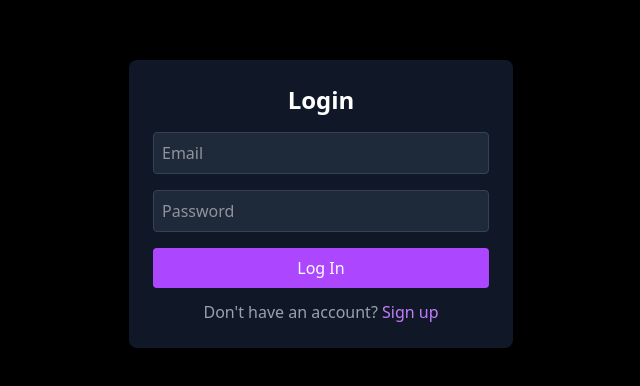
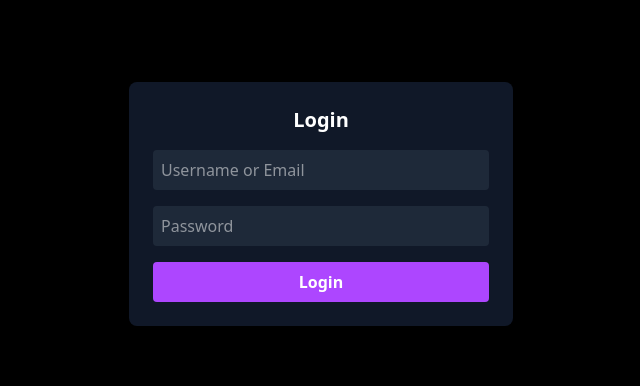
Before and after one commit to 5hubhm/IndiView-Frontend, a React (Vite) app: page /login in a window 1280 px wide. Shown: the part 196-582 px from the top of the page, without its empty margins (319-959 px from the left). Built offline with nearby package versions, Linux system fonts and the light colour scheme.

Commit message:
successfully built login and signup with backend

```diff
--- a/src/App.jsx
+++ b/src/App.jsx
@@ -3,12 +3,14 @@ import { BrowserRouter as Router, Route, Routes } from "react-router-dom";
 import Home from "./pages/Home";
 import Login from "./pages/Login";
 import Signup from "./pages/Signup";
+import HomePage from "./pages/Homepage";
 
 function App() {
   return (
     <Router>
       <Routes>
-        <Route path="/" element={<Home />} />
+        <Route path="/" element={<HomePage />} />
+        <Route path="/Home" element={<Home />} />
         <Route path="/login" element={<Login />} />
         <Route path="/signup" element={<Signup />} />
       </Routes>
--- a/src/pages/Home.jsx
+++ b/src/pages/Home.jsx
@@ -37,7 +37,9 @@ const Home = () => {
       <header className="absolute top-0 left-0 w-full flex items-center justify-between px-6 py-3 border-b border-gray-700 bg-black">
         {/* Logo and Search Bar */}
         <div className="flex items-center space-x-3">
-          <img src={logo} alt="IndiView Logo" className="w-12 h-12" />
+          <Link to="/Home">  {/* 👈 Wrap the logo inside Link */}
+            <img src={logo} alt="IndiView Logo" className="w-12 h-12 cursor-pointer" />
+          </Link>
           <input type="text" placeholder="Search" className="bg-gray-800 text-white px-4 py-2 rounded w-80" />
         </div>
 
--- /dev/null
+++ b/src/pages/Homepage.jsx
@@ -0,0 +1,52 @@
+import React from "react";
+import { Link } from "react-router-dom";
+import { BsPlayCircle } from "react-icons/bs";
+import logo from "../assets/logo.jpg";
+
+const HomePage = () => {
+  return (
+    <div className="bg-black text-white min-h-screen">
+      {/* Navigation Bar */}
+      <header className="w-full flex items-center justify-between px-6 py-4 border-b border-gray-700 bg-black">
+        {/* Logo and Search Bar */}
+        <div className="flex items-center space-x-3">
+          <Link to="/">
+            <img src={logo} alt="App Logo" className="w-12 h-12" />
+          </Link>
+          <input
+            type="text"
+            placeholder="Search"
+            className="bg-gray-800 text-white px-4 py-2 rounded w-80"
+          />
+        </div>
+        {/* Login/Signup Buttons */}
+        <div className="flex items-center space-x-4">
+          <Link to="/login" className="text-gray-400 hover:text-white">
+            Log in
+          </Link>
+          <Link to="/signup" className="bg-purple-500 px-4 py-2 rounded text-white">
+            Sign up
+          </Link>
+        </div>
+      </header>
+
+      {/* Sample Video Grid */}
+      <section className="px-6 py-10">
+        <h2 className="text-2xl font-semibold">Trending Videos</h2>
+        <div className="grid grid-cols-1 md:grid-cols-3 gap-6 mt-6">
+          {[1, 2, 3, 4, 5, 6].map((video) => (
+            <div key={video} className="bg-gray-900 p-4 rounded-lg">
+              <div className="bg-gray-700 h-40 flex items-center justify-center rounded-lg">
+                <BsPlayCircle className="text-5xl text-white" />
+              </div>
+              <h3 className="text-lg font-medium mt-3">Sample Video {video}</h3>
+              <p className="text-gray-400 text-sm">Some description here</p>
+            </div>
+          ))}
+        </div>
+      </section>
+    </div>
+  );
+};
+
+export default HomePage;
--- a/src/pages/Login.jsx
+++ b/src/pages/Login.jsx
@@ -1,44 +1,71 @@
-import React, { useState } from "react";
-import { Link } from "react-router-dom";
+import { useState } from "react";
+import { useNavigate } from "react-router-dom"; // Import useNavigate for redirection
+import axios from "axios";
 
 const Login = () => {
-  const [email, setEmail] = useState("");
-  const [password, setPassword] = useState("");
+  const [formData, setFormData] = useState({
+    email: "",
+    username: "",
+    password: "",
+  });
+  const [error, setError] = useState(""); // State for error handling
+  const navigate = useNavigate(); // Hook for redirection
 
-  const handleLogin = (e) => {
+  const handleChange = (e) => {
+    setFormData({ ...formData, [e.target.name]: e.target.value });
+  };
+
+  const handleSubmit = async (e) => {
     e.preventDefault();
-    console.log("Logging in with:", { email, password });
+    setError(""); // Reset error before new request
+
+    try {
+      const res = await axios.post(
+        `${import.meta.env.VITE_API_BASE_URL}/api/v1/users/login`,
+        formData,
+        { withCredentials: true } // Ensures cookies are sent and received properly
+      );
+      console.log("Login Successful:", res.data);
+
+      // Redirect to home page after successful login
+      navigate("/Home");
+    } catch (error) {
+      console.error("Login Error:", error.response?.data?.message || error.message);
+      setError("Invalid credentials. Please try again.");
+    }
   };
 
   return (
     <div className="flex justify-center items-center h-screen bg-black text-white">
-      <div className="bg-gray-900 p-6 rounded-lg shadow-lg w-96">
-        <h2 className="text-2xl font-bold text-center mb-4">Login</h2>
-        <form onSubmit={handleLogin} className="space-y-4">
+      <form onSubmit={handleSubmit} className="bg-gray-900 p-6 rounded-lg shadow-lg w-96 space-y-4">
+        <h2 className="text-xl font-bold text-center">Login</h2>
+
+        {error && <p className="text-red-500 text-sm text-center">{error}</p>}
+
         <input
-            type="email"
-            placeholder="Email"
-            className="w-full p-2 rounded bg-gray-800 text-white border border-gray-700"
-            value={email}
-            onChange={(e) => setEmail(e.target.value)}
+          type="text"
+          name="username"
+          placeholder="Username or Email"
+          value={formData.username || formData.email}
+          onChange={handleChange}
           required
+          className="w-full p-2 bg-gray-800 rounded text-white"
         />
+
         <input
           type="password"
+          name="password"
           placeholder="Password"
-            className="w-full p-2 rounded bg-gray-800 text-white border border-gray-700"
-            value={password}
-            onChange={(e) => setPassword(e.target.value)}
+          value={formData.password}
+          onChange={handleChange}
           required
+          className="w-full p-2 bg-gray-800 rounded text-white"
         />
-          <button type="submit" className="w-full bg-purple-500 p-2 rounded text-white">
-            Log In
+
+        <button type="submit" className="w-full bg-purple-500 p-2 rounded text-white font-bold hover:bg-purple-600">
+          Login
         </button>
       </form>
-        <p className="text-center text-gray-400 mt-3">
-          Don't have an account? <Link to="/signup" className="text-purple-400">Sign up</Link>
-        </p>
-      </div>
     </div>
   );
 };
--- a/src/pages/Signup.jsx
+++ b/src/pages/Signup.jsx
@@ -37,8 +37,7 @@ const Signup = () => {
     formDataToSend.append("username", formData.username.toLowerCase()); // Lowercase username
 
     try {
-      console.log("API Base URL:", import.meta.env.VITE_API_BASE_URL);
-      await axios.post(`${import.meta.env.VITE_API_BASE_URL}/api/v1/users/register`.replace(/([^:]\/)\/+/g, "$1"), formDataToSend, {
+      await axios.post(`${import.meta.env.VITE_API_BASE_URL}/api/v1/users/register`, formDataToSend, {
         headers: { "Content-Type": "multipart/form-data" },
       });
       navigate("/login"); // Redirect to login page on success
```
Lines whose indentation alone changed are shown as unchanged.
